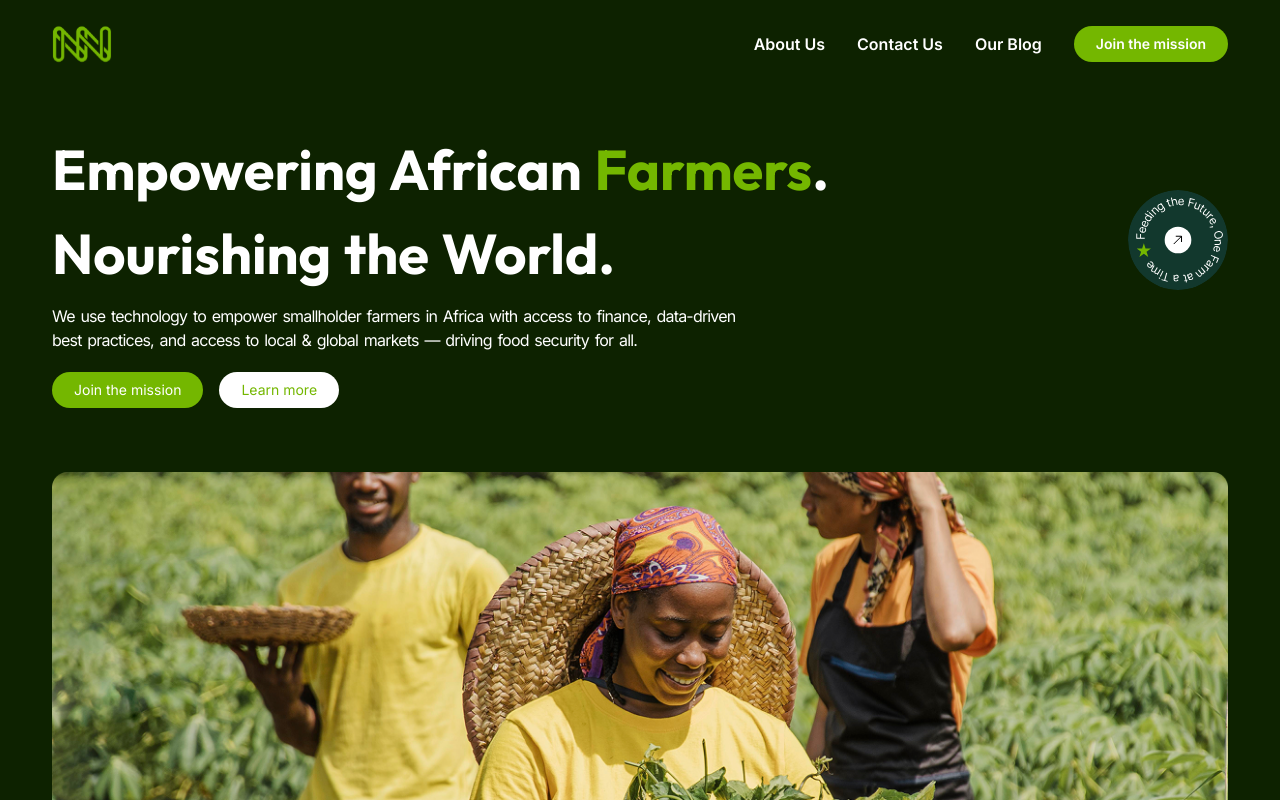
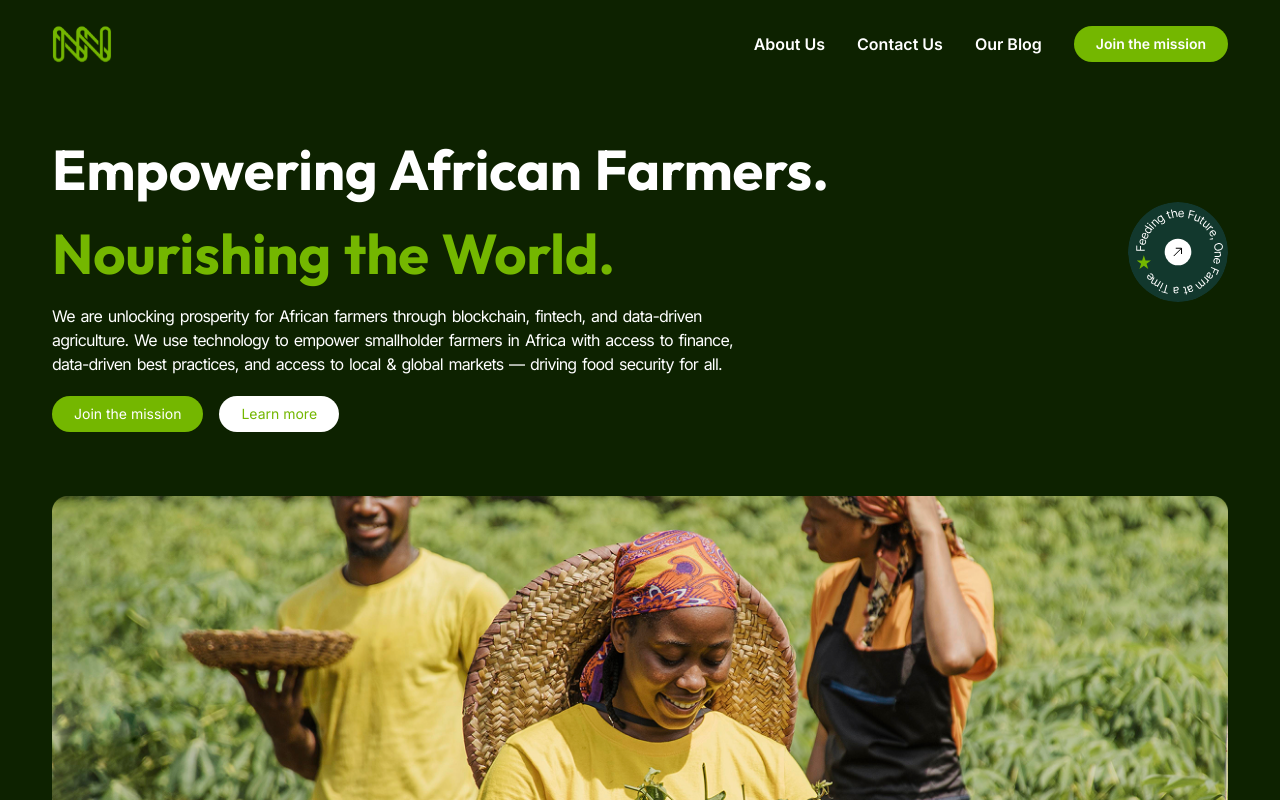
Before and after one commit to JayOnojah/nutrient-chain, a Next.js app: page / in a window 1280 px wide. Shown: the top 800 px of the page. Built offline with nearby package versions, Linux system fonts and the light colour scheme.

Commit message:
Push to Server

```diff
--- a/components/banner.tsx
+++ b/components/banner.tsx
@@ -20,19 +20,15 @@ const Banner = () => {
             <div>
               <div
                 className={`${outFit.className} antialiased text-[35px] lg:text-[56px] max-w-[846px]  word-spacing`}>
-                Empowering African{" "}
-                <span className="text-[#74B700]">Farmers</span>. Nourishing the
-                World.
+                Empowering African Farmers.{" "}
+                <span className="text-[#74B700]">Nourishing the World.</span>
               </div>
               <div className="max-w-[700px] mt-2 text-[14px] lg:text-[16px] tracking-tighter word-spacing">
-                {/* We are unlocking prosperity for African farmers through
-                blockchain, fintech, and data-driven agriculture. We connect
-                farmers directly to markets, financing, and advanced
-                agricultural data through blockchain and FinTech—creating a
-                future where Africa feeds the world. */}
-                We use technology to empower smallholder farmers in Africa with
-                access to finance, data-driven best practices, and access to
-                local & global markets — driving food security for all.
+                We are unlocking prosperity for African farmers through
+                blockchain, fintech, and data-driven agriculture. We use
+                technology to empower smallholder farmers in Africa with access
+                to finance, data-driven best practices, and access to local &
+                global markets — driving food security for all.
               </div>
             </div>
             <Image
```
